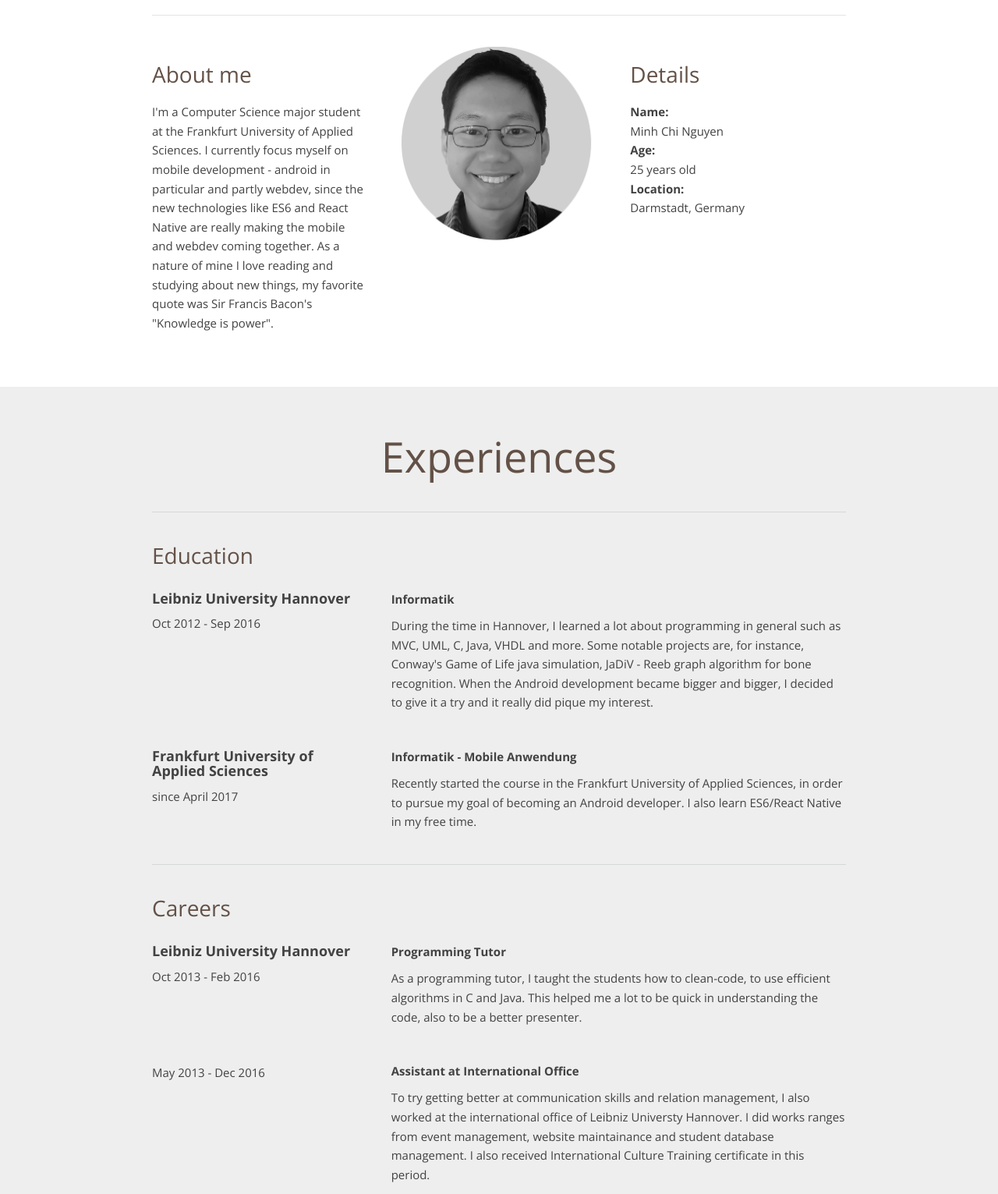
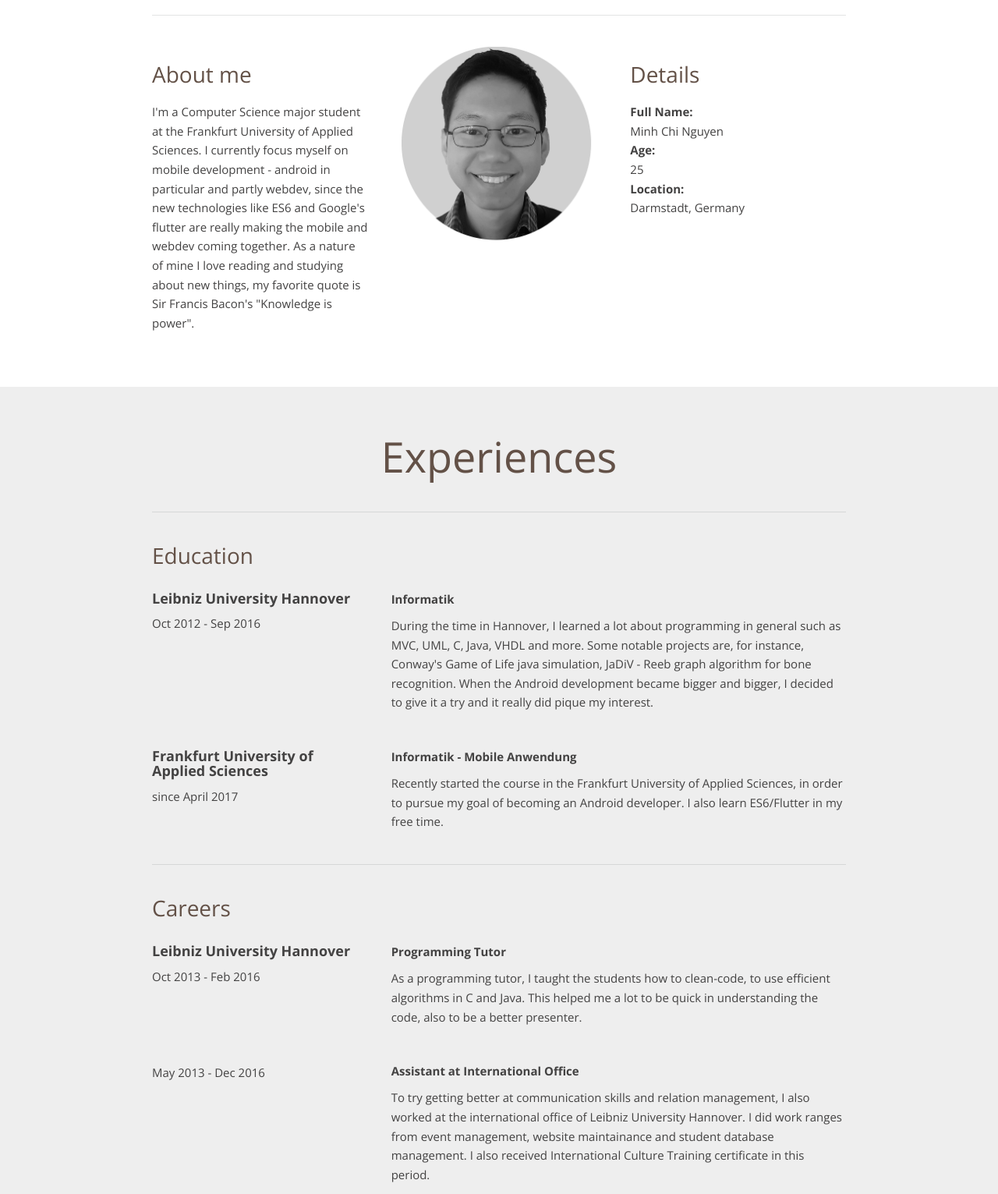
Before and after one commit to c-nguyen-prog/c-nguyen-prog.github.io, a plain HTML site: page index.html in a window 1280 px wide. Shown: the part 940-2471 px from the top of the page at 78% size. Drawn offline with nearby package versions, Linux system fonts and the light colour scheme; a script that the page names is missing.

Commit message:
fix minor grammatical errors

```diff
--- a/index.html
+++ b/index.html
@@ -9,28 +9,7 @@
         <link href="https://fonts.googleapis.com/css?family=Open+Sans:300,600,700" rel="stylesheet">
         <link href="bootstrap/css/bootstrap.min.css" rel="stylesheet"/>
         <link href="view/style.css" rel="stylesheet"/>
-<!--
-        <script type="text/javascript" id="inspecletjs">
-            window.__insp = window.__insp || [];
-            __insp.push(['wid', 785716252]);
-            (function() {
-                function __ldinsp() {
-                    var insp = document.createElement('script');
-                    insp.type = 'text/javascript';
-                    insp.async = true;
-                    insp.id = "inspsync";
-                    insp.src = ('https:' == document.location.protocol ? 'https' : 'http') + '://www.inspectlet.com/inspectlet.js';
-                    var x = document.getElementsByTagName('script')[0];
-                    x.parentNode.insertBefore(insp, x);
-                }
-                if (window.attachEvent) {
-                    window.attachEvent('onload', __ldinsp);
-                } else {
-                    window.addEventListener('load', __ldinsp, false);
-                }
-            })();
-        </script>
--->
+
         <!-- Begin Inspectlet Embed Code -->
         <script type="text/javascript" id="inspectletjs">
             window.__insp = window.__insp || [];
@@ -102,20 +81,21 @@
                     <p>
                         I'm a Computer Science major student at the Frankfurt University of Applied Sciences.
                         I currently focus myself on mobile development - android in particular and partly webdev,
-                        since the new technologies like ES6 and React Native are really making the mobile and webdev coming together.
-                        As a nature of mine I love reading and studying about new things, my favorite quote was Sir Francis Bacon's "Knowledge is power".
+                        since the new technologies like ES6 and Google's flutter are really making the mobile and webdev coming together.
+                        As a nature of mine I love reading and studying about new things, my favorite quote is Sir Francis Bacon's "Knowledge is power".
                     </p>
                 </div>
                 <div class="col-md-4 text-center">
+                    <!-- TODO: change new picture -->
                     <img src="/view/images/image-bw.png" width="250" height="250">
                 </div>
                 <div class="col-md-4">
                     <h3>Details</h3>
                     <p>
-                        <strong>Name:</strong><br/>
+                        <strong>Full Name:</strong><br/>
                         Minh Chi Nguyen <br/>
                         <strong>Age:</strong><br/>
-                        25 years old <br/>
+                        25<br/>
                         <strong>Location:</strong><br/>
                         Darmstadt, Germany
                     </p>
@@ -162,7 +142,7 @@
 
                             <p>
                                 Recently started the course in the Frankfurt University of Applied Sciences, in order to pursue my goal of becoming an Android developer.
-                                I also learn ES6/React Native in my free time.
+                                I also learn ES6/Flutter in my free time.
                             </p>
                         </p>
                     </div>
@@ -200,7 +180,7 @@
                             <strong>Assistant at International Office</strong>
                             <p>
                             To try getting better at communication skills and relation management, I also
-                            worked at the international office of Leibniz Universty Hannover. I did works
+                            worked at the international office of Leibniz University Hannover. I did work
                             ranges from event management, website maintainance and student database management.
                             I also received International Culture Training certificate in this period.
                             </p>
```
